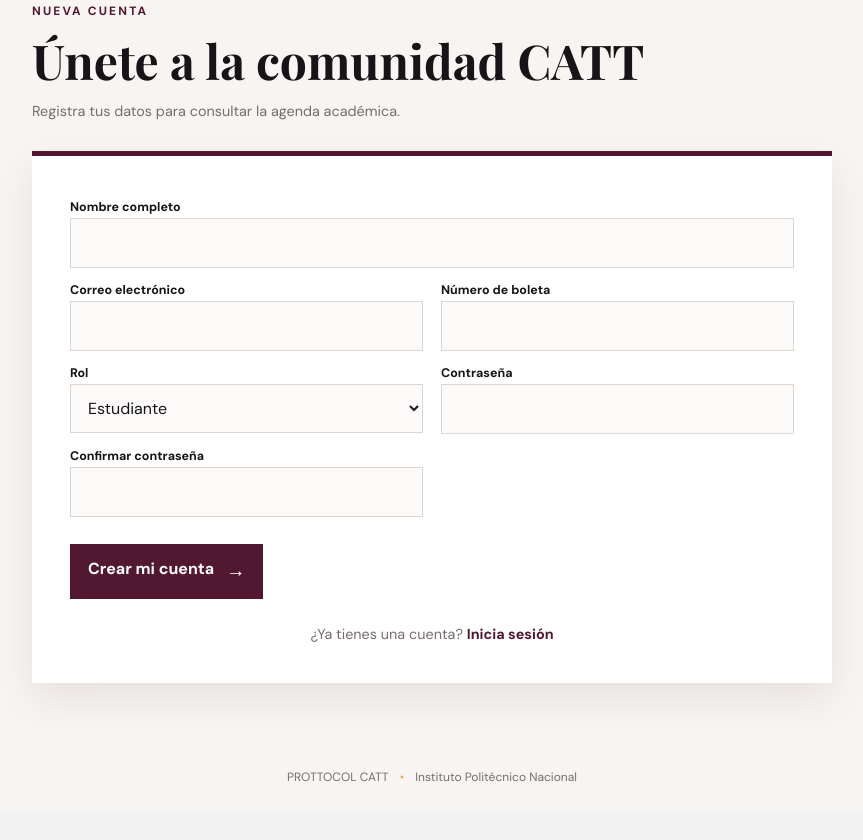
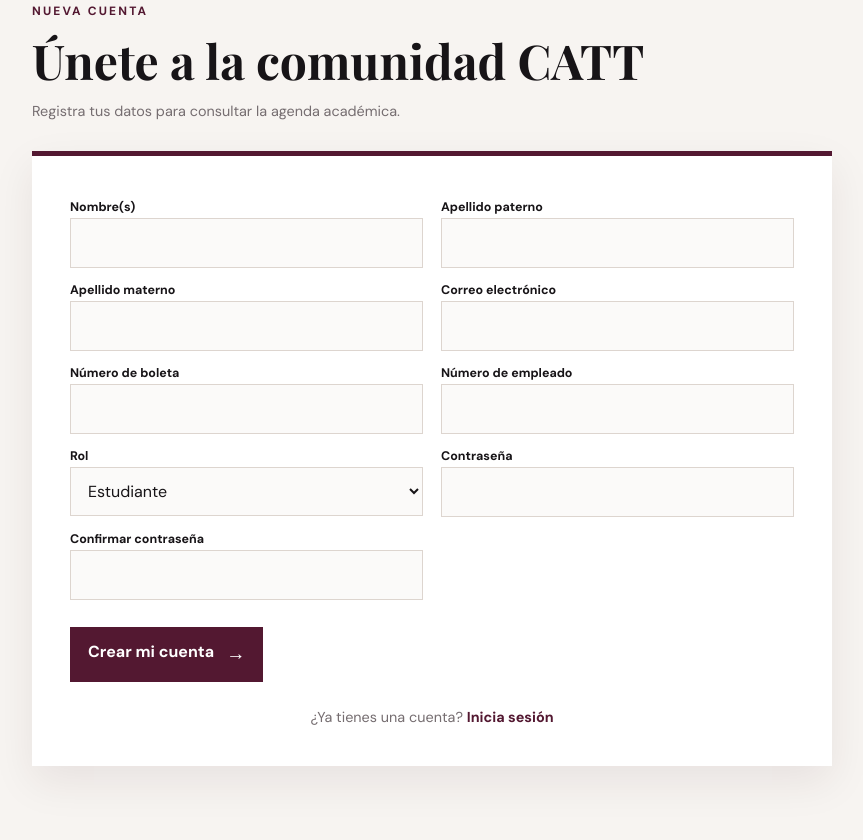
Before and after one commit to frida2090/PROTTOCOL, a PHP site: page /registro.php in a window 1280 px wide. Shown: the part 135-975 px from the top of the page, without its empty margins (208-1071 px from the left). Before the commit the page ends 917 px from the top, so only its background shows below. Run offline with PHP 8.4, Linux system fonts and the light colour scheme.

Commit message:
Implement user name normalization and enhance registration process with additional fields

```diff
--- a/app/auth.php
+++ b/app/auth.php
@@ -23,7 +23,7 @@ function requireAuth(): void
 
 function attemptLogin(string $correo, string $password): bool
 {
-    $query = database()->prepare('SELECT id, nombre, correo, noBoleta, rol, password_hash FROM usuario WHERE correo = ? LIMIT 1');
+    $query = database()->prepare('SELECT id, nombre, apellido_paterno, apellido_materno, correo, noBoleta, numero_empleado, rol, password_hash FROM usuario WHERE correo = ? LIMIT 1');
     $query->execute([$correo]);
     $user = $query->fetch();
 
--- a/app/helpers.php
+++ b/app/helpers.php
@@ -1,5 +1,14 @@
 <?php
 declare(strict_types=1);
+
+function fullName(array $user): string
+{
+    return implode(' ', array_filter([
+        $user['nombre'] ?? '',
+        $user['apellido_paterno'] ?? '',
+        $user['apellido_materno'] ?? '',
+    ]));
+}
 
 function e(?string $value): string
 {
--- a/app/views/dashboard/sidebar.php
+++ b/app/views/dashboard/sidebar.php
@@ -62,7 +62,7 @@ function renderSidebar(string $active = 'inicio'): void{
 
         <div class="sidebar-user-info">
                 <p>Sesion Activa:</p>
-                <strong><?= e($user['nombre']) ?? 'Usuario' ?></strong>
+                <strong><?= e(fullName($user)) ?: 'Usuario' ?></strong>
                 <strong><?= e($user['correo']) ?? 'Correo' ?></strong>
         </div>
     </aside>
--- a/app/views/header.php
+++ b/app/views/header.php
@@ -28,7 +28,7 @@ $userPanelUrl = $user ? match ($user['rol']) {
     <nav class="main-nav" aria-label="Navegación principal">
         <?php if ($user): ?>
             <a href="calendario.php">Calendario</a>
-            <a class="user-chip" href="<?= e($userPanelUrl) ?>" title="Abrir mi panel"><?= e($user['nombre']) ?></a>
+            <a class="user-chip" href="<?= e($userPanelUrl) ?>" title="Abrir mi panel"><?= e(fullName($user)) ?></a>
             <a class="nav-logout" href="logout.php">Salir</a>
         <?php else: ?>
             <a href="index.php#inicio">Inicio</a>
--- a/public/calendario.php
+++ b/public/calendario.php
@@ -29,7 +29,7 @@ if (!preg_match('/^\d{4}-\d{2}$/', $month)) {
 $startDate = $month . '-01';
 $endDate = date('Y-m-t', strtotime($startDate));
 $monthNames = [1 => 'ENERO', 2 => 'FEBRERO', 3 => 'MARZO', 4 => 'ABRIL', 5 => 'MAYO', 6 => 'JUNIO', 7 => 'JULIO', 8 => 'AGOSTO', 9 => 'SEPTIEMBRE', 10 => 'OCTUBRE', 11 => 'NOVIEMBRE', 12 => 'DICIEMBRE'];
-$query = database()->prepare('SELECT c.fecha, c.fecha_fin, c.actividad, c.descripcion, u.nombre AS profesor FROM calendario c JOIN usuario u ON u.id = c.profesor_id WHERE c.fecha <= ? AND (c.fecha_fin IS NULL OR c.fecha_fin >= ?) ORDER BY c.fecha, c.actividad');
+$query = database()->prepare("SELECT c.fecha, c.fecha_fin, c.actividad, c.descripcion, CONCAT_WS(' ', u.nombre, u.apellido_paterno, u.apellido_materno) AS profesor FROM calendario c JOIN usuario u ON u.id = c.profesor_id WHERE c.fecha <= ? AND (c.fecha_fin IS NULL OR c.fecha_fin >= ?) ORDER BY c.fecha, c.actividad");
 $query->execute([$endDate, $startDate]);
 $activities = $query->fetchAll();
 $daysInMonth = (int) date('t', strtotime($startDate));
--- a/public/panelAlumno.php
+++ b/public/panelAlumno.php
@@ -99,7 +99,7 @@ $proximasFechas = $query->fetchAll();
         <section class="dashboard-modal-content" aria-labelledby="modal-perfil-title">
             <button class="modal-close" type="button" data-close-modal aria-label="Cerrar">×</button>
             <p class="eyebrow">Mi cuenta</p><h2 id="modal-perfil-title">Datos personales</h2><p class="modal-intro">Información asociada a tu cuenta de estudiante.</p>
-            <dl class="profile-details"><div><dt>Nombre completo</dt><dd><?= e($user['nombre']) ?></dd></div><div><dt>Correo electrónico</dt><dd><?= e($user['correo']) ?></dd></div><div><dt>Número de boleta</dt><dd><?= e($user['noBoleta']) ?></dd></div><div><dt>Rol</dt><dd>Estudiante</dd></div></dl>
+            <dl class="profile-details"><div><dt>Nombre completo</dt><dd><?= e(fullName($user)) ?></dd></div><div><dt>Correo electrónico</dt><dd><?= e($user['correo']) ?></dd></div><div><dt>Número de boleta</dt><dd><?= e($user['noBoleta']) ?></dd></div><div><dt>Rol</dt><dd>Estudiante</dd></div></dl>
         </section>
     <?php elseif ($modal === 'tramites'): ?>
         <section class="dashboard-modal-content" aria-labelledby="modal-tramites-title">
--- a/public/panelMiembroCatt.php
+++ b/public/panelMiembroCatt.php
@@ -122,8 +122,9 @@ $proximasFechas = $query->fetchAll();
             <button class="modal-close" type="button" data-close-modal aria-label="Cerrar">×</button>
             <p class="eyebrow">Mi cuenta</p><h2 id="modal-perfil-title">Datos personales</h2><p class="modal-intro">Información asociada a tu cuenta de miembro de la CATT.</p>
             <dl class="profile-details">
-                <div><dt>Nombre completo</dt><dd><?= e($user['nombre']) ?></dd></div>
+                <div><dt>Nombre completo</dt><dd><?= e(fullName($user)) ?></dd></div>
                 <div><dt>Correo electrónico</dt><dd><?= e($user['correo']) ?></dd></div>
+                <div><dt>Número de empleado</dt><dd><?= e($user['numero_empleado']) ?></dd></div>
                 <div><dt>Rol</dt><dd>Miembro CATT · Comisión Académica de Trabajos Terminales</dd></div>
             </dl>
         </section>
--- a/public/panelProfesor.php
+++ b/public/panelProfesor.php
@@ -124,8 +124,9 @@ $proximasFechas = $query->fetchAll();
             <button class="modal-close" type="button" data-close-modal aria-label="Cerrar">×</button>
             <p class="eyebrow">Mi cuenta</p><h2 id="modal-perfil-title">Datos personales</h2><p class="modal-intro">Información asociada a tu cuenta de profesor.</p>
             <dl class="profile-details">
-                <div><dt>Nombre completo</dt><dd><?= e($user['nombre']) ?></dd></div>
+                <div><dt>Nombre completo</dt><dd><?= e(fullName($user)) ?></dd></div>
                 <div><dt>Correo electrónico</dt><dd><?= e($user['correo']) ?></dd></div>
+                <div><dt>Número de empleado</dt><dd><?= e($user['numero_empleado']) ?></dd></div>
                 <div><dt>Rol</dt><dd>Profesor · Comisión Académica de Trabajos Terminales</dd></div>
             </dl>
         </section>
--- a/public/registro.php
+++ b/public/registro.php
@@ -9,24 +9,40 @@ if (currentUser()) {
 $error = null;
 if ($_SERVER['REQUEST_METHOD'] === 'POST') {
     $nombre = trim($_POST['nombre'] ?? '');
+    $apellidoPaterno = trim($_POST['apellido_paterno'] ?? '');
+    $apellidoMaterno = trim($_POST['apellido_materno'] ?? '');
     $correo = trim($_POST['correo'] ?? '');
     $noBoleta = trim($_POST['noBoleta'] ?? '');
+    $numeroEmpleado = trim($_POST['numero_empleado'] ?? '');
     $rol = $_POST['rol'] ?? 'estudiante';
     $password = $_POST['password'] ?? '';
     $confirmPassword = $_POST['confirm_password'] ?? '';
 
-    if ($nombre === '' || !filter_var($correo, FILTER_VALIDATE_EMAIL) || $noBoleta === '') {
+    if ($nombre === '' || $apellidoPaterno === '' || !filter_var($correo, FILTER_VALIDATE_EMAIL)) {
         $error = 'Completa todos los datos con un formato válido.';
     } elseif (!in_array($rol, ['estudiante', 'profesor', 'miembroCatt'], true)) {
         $error = 'Selecciona un rol válido.';
+    } elseif (($rol === 'estudiante' && $noBoleta === '') || ($rol !== 'estudiante' && $numeroEmpleado === '')) {
+        $error = $rol === 'estudiante'
+            ? 'El número de boleta es obligatorio para estudiantes.'
+            : 'El número de empleado es obligatorio para profesores y miembros CATT.';
     } elseif (strlen($password) < 8) {
         $error = 'La contraseña debe tener al menos 8 caracteres.';
     } elseif ($password !== $confirmPassword) {
         $error = 'Las contraseñas no coinciden.';
     } else {
         try {
-            $query = database()->prepare('INSERT INTO usuario (nombre, correo, noBoleta, rol, password_hash) VALUES (?, ?, ?, ?, ?)');
-            $query->execute([$nombre, $correo, $noBoleta, $rol, password_hash($password, PASSWORD_DEFAULT)]);
+            $query = database()->prepare('INSERT INTO usuario (nombre, apellido_paterno, apellido_materno, correo, noBoleta, numero_empleado, rol, password_hash) VALUES (?, ?, ?, ?, ?, ?, ?, ?)');
+            $query->execute([
+                $nombre,
+                $apellidoPaterno,
+                $apellidoMaterno !== '' ? $apellidoMaterno : null,
+                $correo,
+                $rol === 'estudiante' ? $noBoleta : null,
+                $rol !== 'estudiante' ? $numeroEmpleado : null,
+                $rol,
+                password_hash($password, PASSWORD_DEFAULT),
+            ]);
             flash('success', 'Tu cuenta fue creada. Ya puedes iniciar sesión.');
             redirect('index.php');
         } catch (PDOException $exception) {
@@ -49,9 +65,12 @@ require __DIR__ . '/../app/views/header.php';
     <div class="form-panel wide-panel">
         <?php if ($error): ?><div class="alert alert-error"><?= e($error) ?></div><?php endif; ?>
         <form method="post" class="form-grid" novalidate>
-            <div class="field field-full"><label for="nombre">Nombre completo</label><input id="nombre" name="nombre" required value="<?= e($_POST['nombre'] ?? '') ?>"></div>
+            <div class="field"><label for="nombre">Nombre(s)</label><input id="nombre" name="nombre" required value="<?= e($_POST['nombre'] ?? '') ?>"></div>
+            <div class="field"><label for="apellido_paterno">Apellido paterno</label><input id="apellido_paterno" name="apellido_paterno" required value="<?= e($_POST['apellido_paterno'] ?? '') ?>"></div>
+            <div class="field"><label for="apellido_materno">Apellido materno</label><input id="apellido_materno" name="apellido_materno" value="<?= e($_POST['apellido_materno'] ?? '') ?>"></div>
             <div class="field"><label for="correo">Correo electrónico</label><input id="correo" name="correo" type="email" required value="<?= e($_POST['correo'] ?? '') ?>"></div>
-            <div class="field"><label for="noBoleta">Número de boleta</label><input id="noBoleta" name="noBoleta" required value="<?= e($_POST['noBoleta'] ?? '') ?>"></div>
+            <div class="field"><label for="noBoleta">Número de boleta</label><input id="noBoleta" name="noBoleta" value="<?= e($_POST['noBoleta'] ?? '') ?>"></div>
+            <div class="field"><label for="numero_empleado">Número de empleado</label><input id="numero_empleado" name="numero_empleado" value="<?= e($_POST['numero_empleado'] ?? '') ?>"></div>
             <div class="field"><label for="rol">Rol</label><select id="rol" name="rol"><option value="estudiante">Estudiante</option><option value="profesor">Profesor</option><option value="miembroCatt">Miembro CATT</option></select></div>
             <div class="field"><label for="password">Contraseña</label><input id="password" name="password" type="password" minlength="8" required></div>
             <div class="field"><label for="confirm_password">Confirmar contraseña</label><input id="confirm_password" name="confirm_password" type="password" minlength="8" required></div>
```
Also changed, not shown: database/schema.sql (+12 -5 lines), database/migrations/20260910_normalizar_usuario.sql (added).
